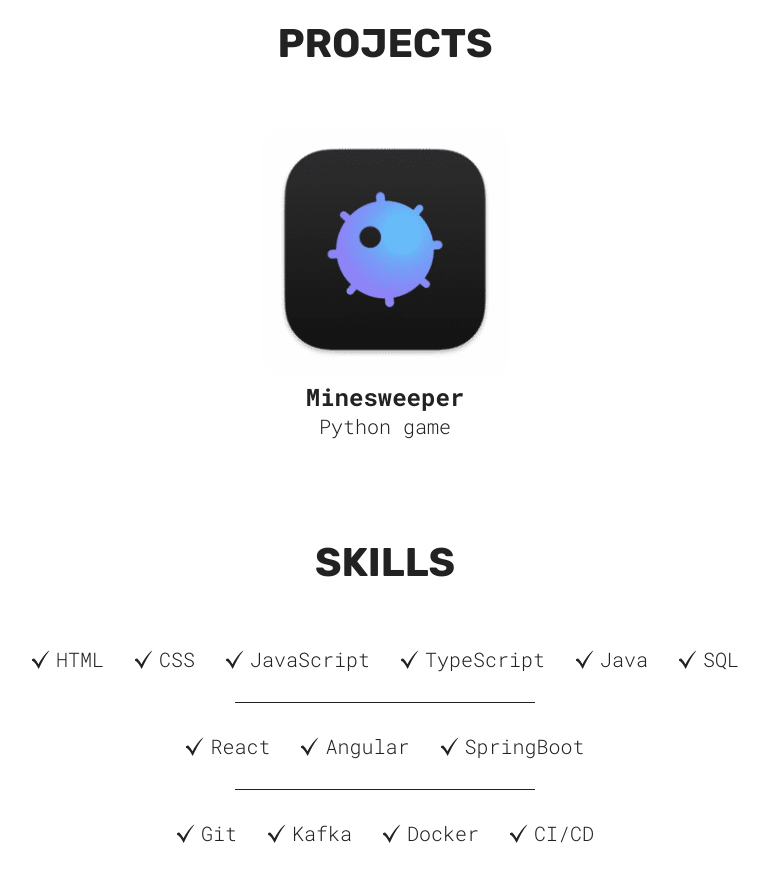
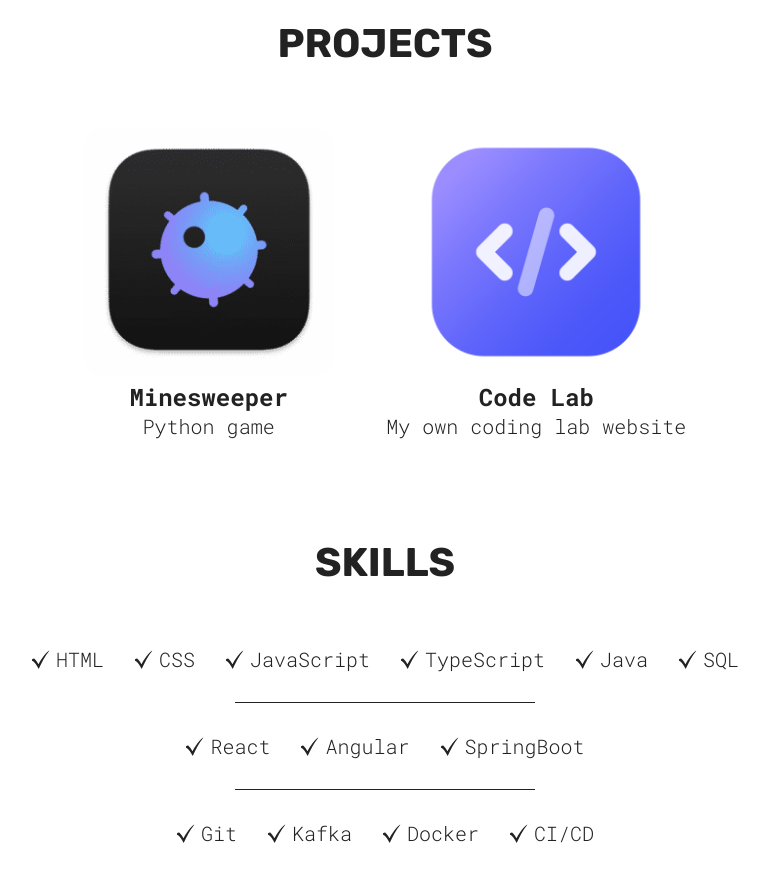
Before and after one commit to simon-btr/simon-boutrouille-dev, a React (Vite) app: page / in a window 1280 px wide. Shown: the part 880-1761 px from the top of the page, without its empty margins (255-1024 px from the left). Built offline with nearby package versions, Linux system fonts and the light colour scheme.

Commit message:
Add code lab project

```diff
--- a/src/sections/Projects/Projects.jsx
+++ b/src/sections/Projects/Projects.jsx
@@ -1,5 +1,6 @@
 import styles from "./ProjectsStyles.module.css";
 import minesweeper from "../../assets/minesweeper.png";
+import codelab from "../../assets/codelab.png";
 import ProjectCard from "../../common/ProjectCard";
 
 function Projects() {
@@ -13,6 +14,12 @@ function Projects() {
         title={"Minesweeper"}
         description={"Python game"}
       />
+      <ProjectCard
+        src={codelab}
+        link={"https://code-lab-sb.netlify.app"}
+        title={"Code Lab"}
+        description={"My own coding lab website"}
+      />
       </div>
     </section>
   );
```
Also changed, not shown: src/assets/codelab.png (added).
